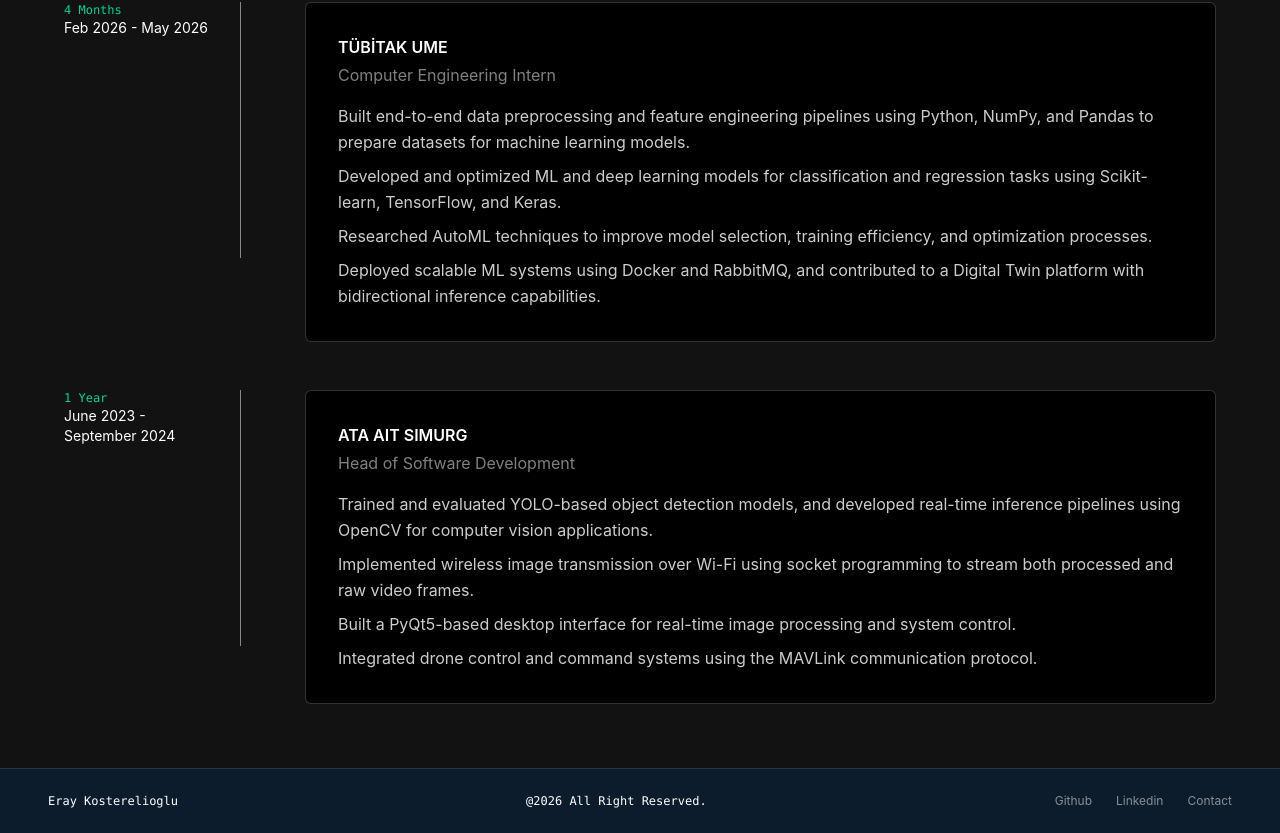
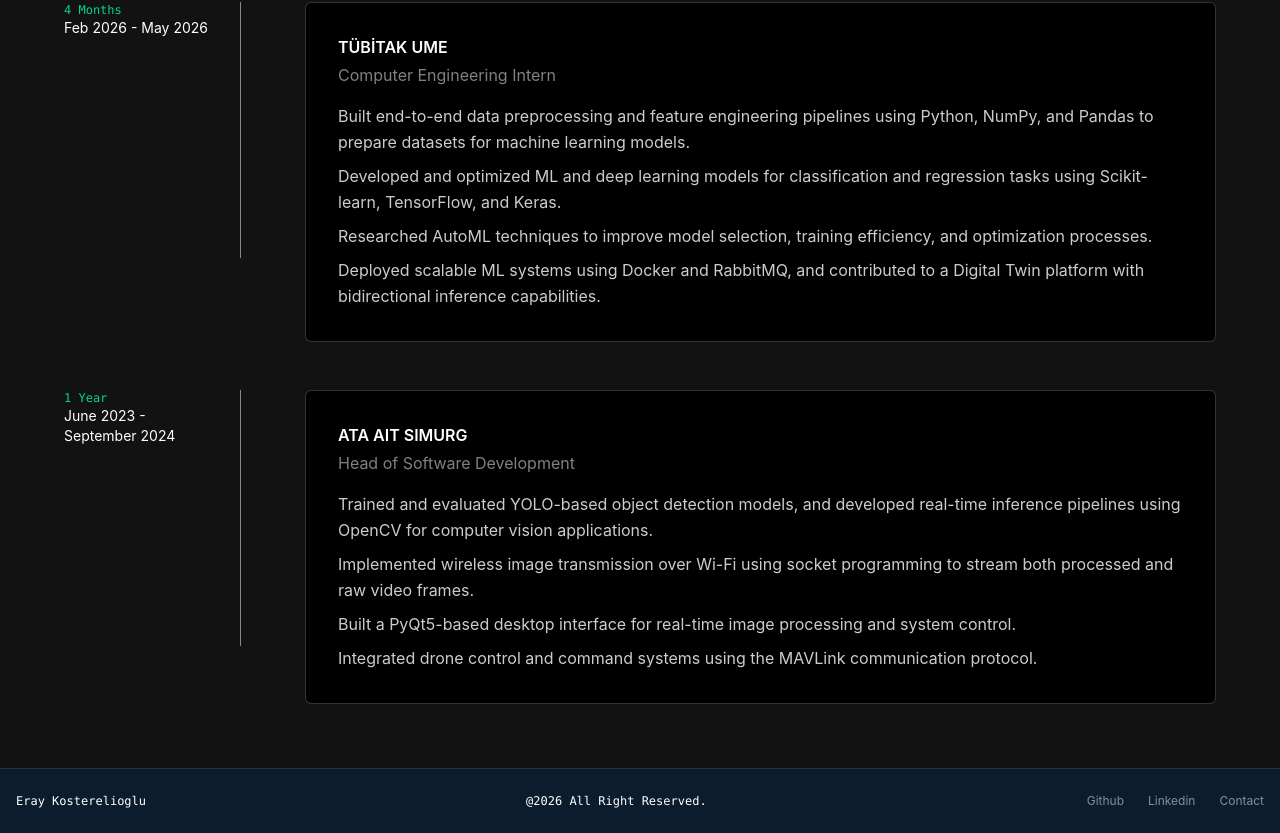
Before and after one commit to eraykstrl/eray-portfolio, a React (Vite) app in the folder eray-portfolio/: page /experience in a window 1280 px wide. Shown: the part 230-1063 px from the top of the page. Built offline with nearby package versions, Linux system fonts and the light colour scheme.

Commit message:
padding problems was fixed

```diff
--- a/eray-portfolio/src/components/layout/Footer.jsx
+++ b/eray-portfolio/src/components/layout/Footer.jsx
@@ -2,7 +2,7 @@
 function Footer() {
 
   return(
-    <footer className="flex items-center justify-between bg-[#0D1C2D] px-12 py-6 border-t border-white/10">
+    <footer className="flex items-center justify-between bg-[#0D1C2D] px-4 py-6 border-t border-white/10">
 
       <span className="text-white text-xs font-mono">
         Eray Kosterelioglu
```
